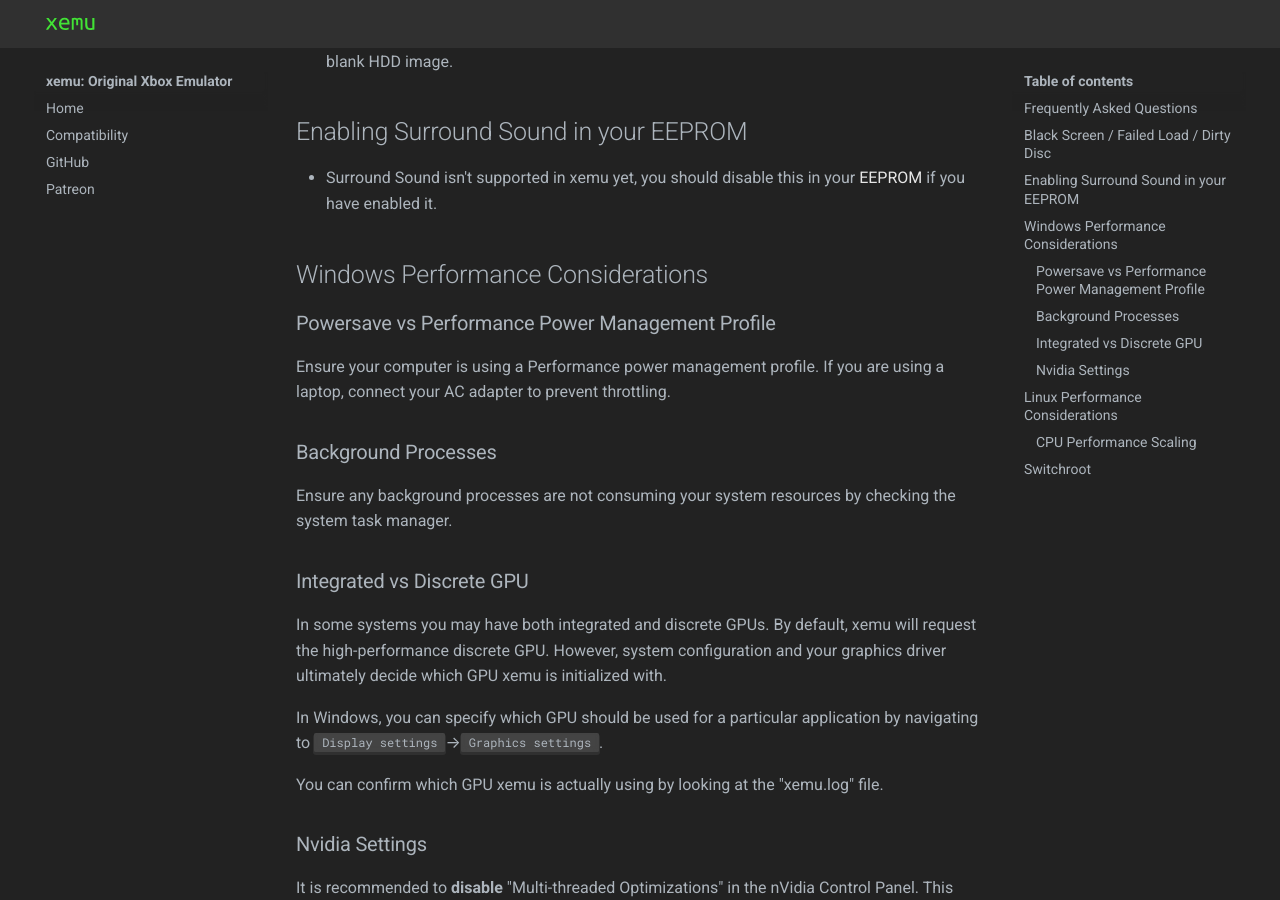
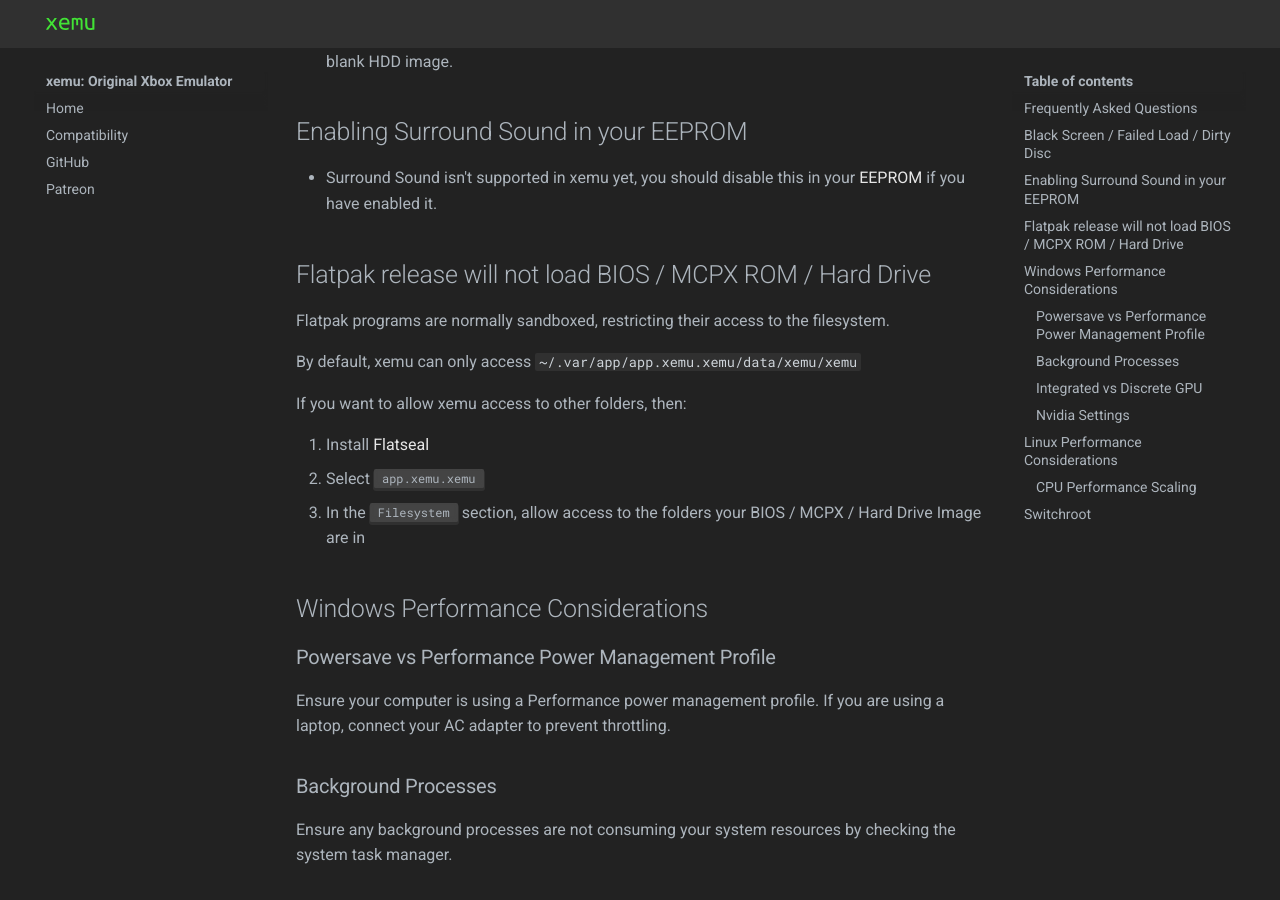
Before and after one commit to xemu-project/xemu-website, an MkDocs documentation site: the page built from docs/docs/troubleshooting.md, in a window 1280 px wide and 900 px high, scrolled down 404 px. Built offline with MkDocs 1.6.1 and Material for MkDocs 9.7.7, drawn with Linux system fonts in a browser that asks for light colours.

Commit message:
Add guide to loosen flatpak sandbox with Flatseal

```diff
--- a/docs/docs/download.md
+++ b/docs/docs/download.md
@@ -56,6 +56,8 @@ You can now launch xemu through your typical launcher, or by typing `xemu` at th
 
 	When using the flatpak installation method, only the `~/.var/app/app.xemu.xemu/data/xemu/xemu` directory can be written to by xemu. The Hard Disk image must be placed there, for example at `~/.var/app/app.xemu.xemu/data/xemu/xemu/xbox_hdd.qcow2`.
 
+	If you want to whitelist additional directories, you can [do so with Flatseal](troubleshooting.md#flatpak-release-will-not-load-bios-mcpx-rom-hard-drive).
+
 ### Build from source
 
 On most Linux distributions, it is also possible to [build from source](building-from-source.md#linux).
--- a/docs/docs/troubleshooting.md
+++ b/docs/docs/troubleshooting.md
@@ -11,6 +11,18 @@ Please check the [list of frequently asked questions](faq.md).
 ## Enabling Surround Sound in your EEPROM
 
 * Surround Sound isn't supported in xemu yet, you should disable this in your [EEPROM](eeprom.md) if you have enabled it.
+
+## Flatpak release will not load BIOS / MCPX ROM / Hard Drive
+
+Flatpak programs are normally sandboxed, restricting their access to the filesystem.
+
+By default, xemu can only access `~/.var/app/app.xemu.xemu/data/xemu/xemu`
+
+If you want to allow xemu access to other folders, then:
+
+1. Install [Flatseal](https://flathub.org/apps/details/com.github.tchx84.Flatseal)
+2. Select <kbd>app.xemu.xemu</kbd>
+3. In the <kbd>Filesystem</kbd> section, allow access to the folders your BIOS / MCPX / Hard Drive Image are in
 
 ## Windows Performance Considerations
 
```
